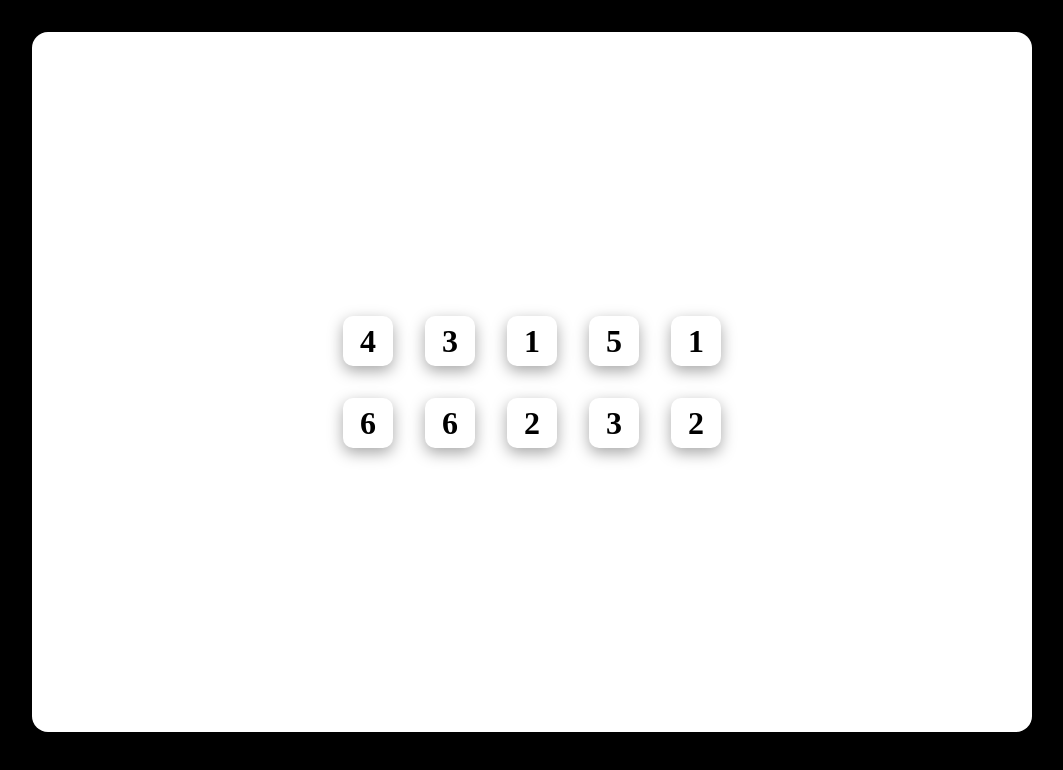
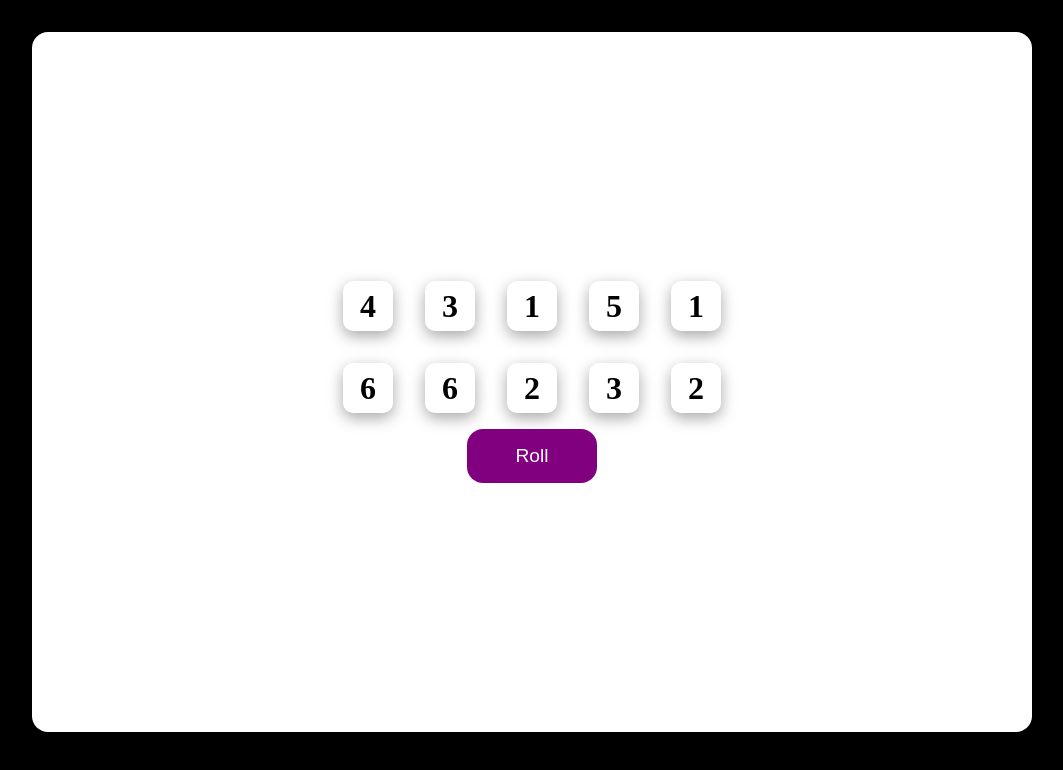
Before and after one commit to azizbekjuraev/tenzies-game-app, a React (Create React App) app: page / in a window 1280 px wide. Shown: the top 770 px of the page, without its empty margins (0-1063 px from the left). Built offline with nearby package versions, Linux system fonts and the light colour scheme.

Commit message:
RollBtn working fine

```diff
--- a/src/App.js
+++ b/src/App.js
@@ -1,5 +1,6 @@
 import React from "react";
 import Die from "./components/Die";
+
 function App() {
   function allNewDice() {
     const newDice = [];
@@ -18,6 +19,7 @@ function App() {
   return (
     <main className="main">
       <div className="dice-container">{diceM}</div>
+      <button onClick={() => setDice(allNewDice())}>Roll</button>
     </main>
   );
 }
--- a/src/index.css
+++ b/src/index.css
@@ -17,6 +17,7 @@ body {
   align-items: center;
   text-align: center;
   display: flex;
+  flex-direction: column;
 }
 
 .dice-container {
@@ -39,3 +40,13 @@ body {
 .die-num {
   font-size: 2rem;
 }
+
+button {
+  margin-top: 1rem;
+  background-color: purple;
+  color: white;
+  border: none;
+  padding: 1rem 3rem;
+  border-radius: 1rem;
+  font-size: 1.2rem;
+}
```
